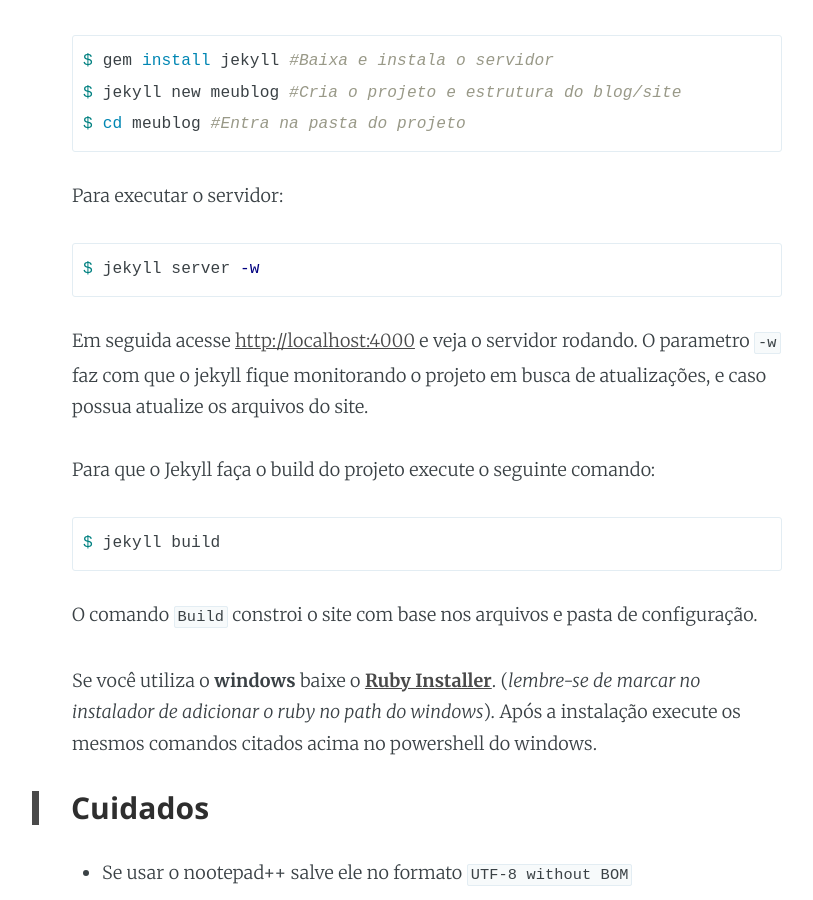
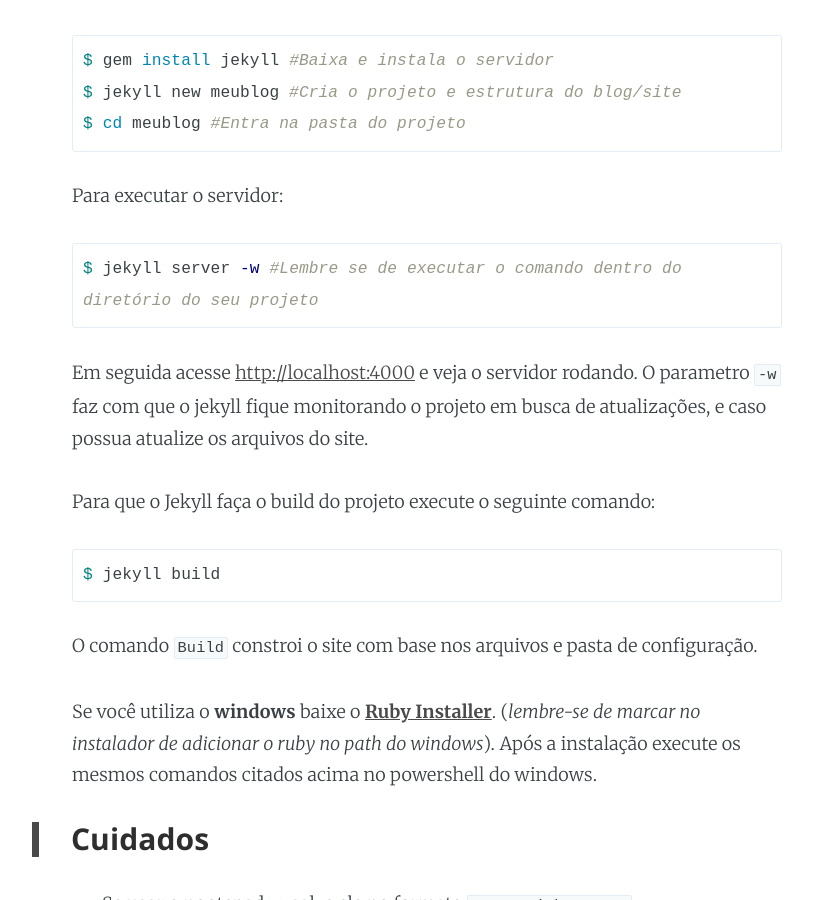
Before and after one commit to josiasmaceda/josiasmaceda.github.io, a Jekyll site: the page built from _posts/2016-06-11-criando-um-blog-com-jekyll.markdown, in a window 1280 px wide and 900 px high, scrolled down 448 px. Shown: the whole window, without its empty margins (213-1026 px from the left). Built offline with Jekyll 4.4.1, drawn with Linux system fonts in a browser that asks for light colours; comment, search, counter and statistics services are not loaded.

Commit message:
Atualizado post Instalando e configurando Jekyll

````diff
--- a/_posts/2016-06-11-criando-um-blog-com-jekyll.markdown
+++ b/_posts/2016-06-11-criando-um-blog-com-jekyll.markdown
@@ -24,7 +24,7 @@
 Para executar o servidor:
 
 ```sh
-$ jekyll server -w
+$ jekyll server -w #Lembre se de executar o comando dentro do diretório do seu projeto
 ```
 
 Em seguida acesse <http://localhost:4000> e veja o servidor rodando.
````
